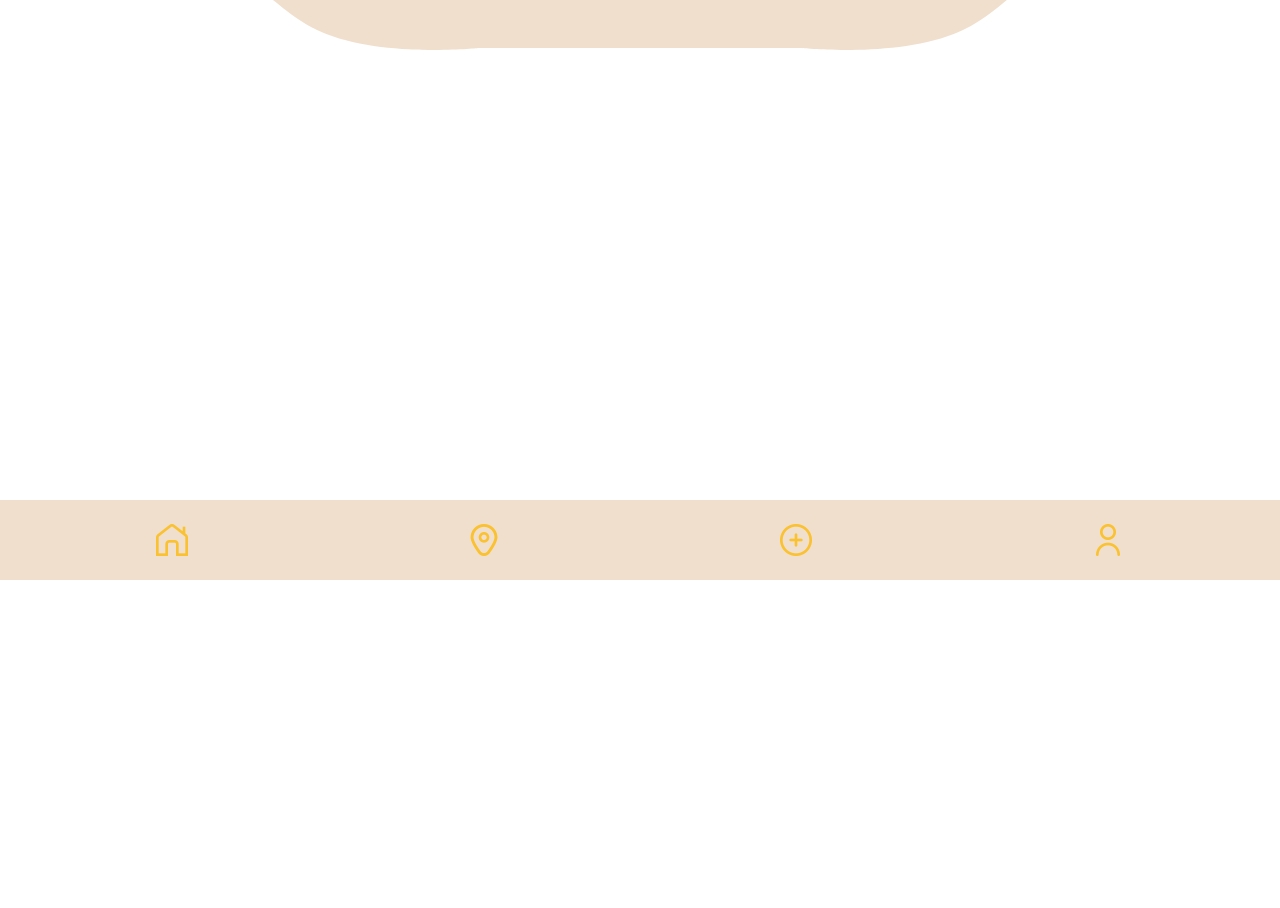
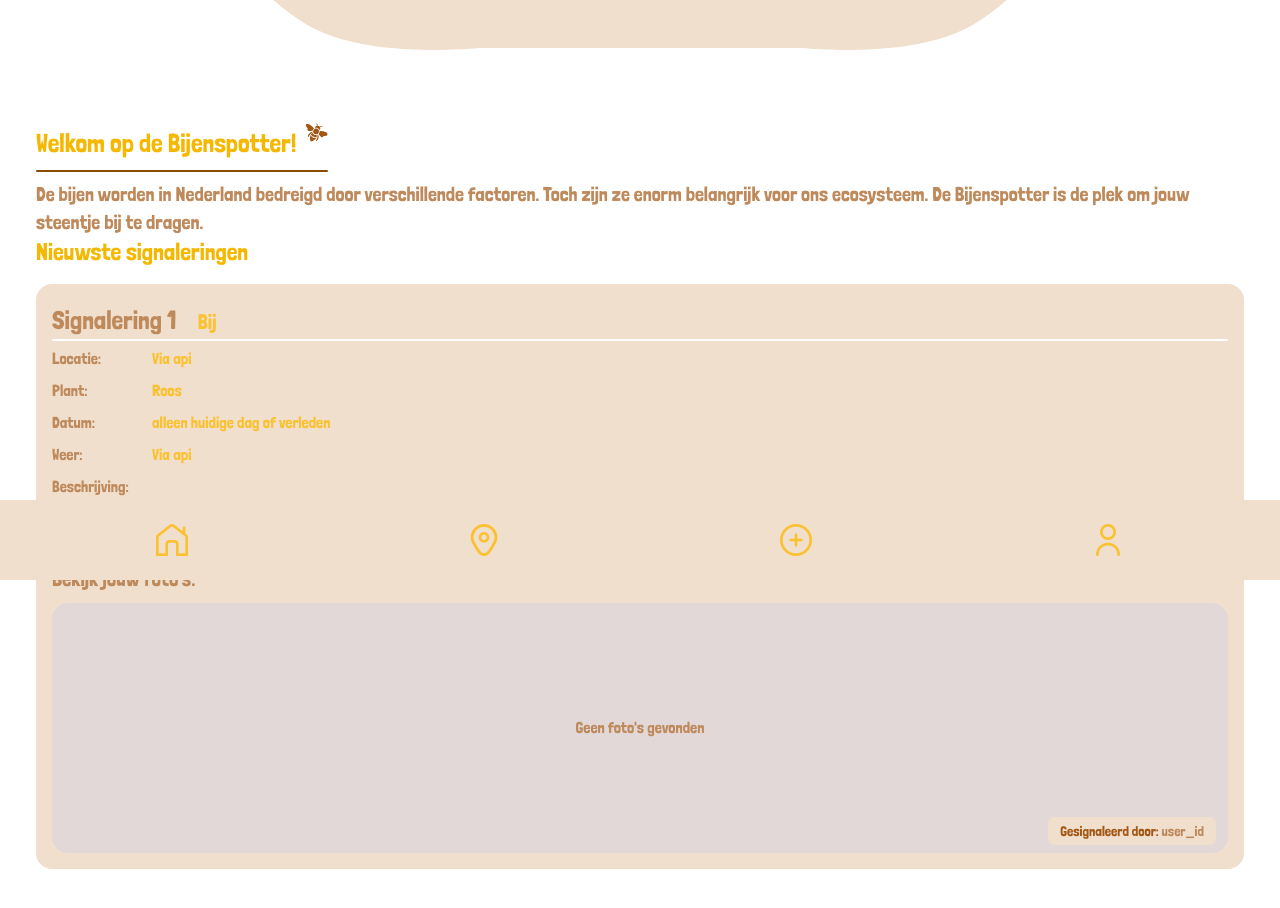
Before and after one commit to BasieDev/hoornaar, a Next.js app: page / in a window 1280 px wide. Shown: the part 220-1128 px from the top of the page. Before the commit the page ends 800 px from the top, so only its background shows below. Built offline with nearby package versions, Linux system fonts and the light colour scheme.

Commit message:
home version 1.0

```diff
--- a/src/pages/index.tsx
+++ b/src/pages/index.tsx
@@ -1,10 +1,10 @@
+import { useState, useEffect } from "react";
 import Image from "next/image";
 import { Geist, Geist_Mono } from "next/font/google";
 import Navbar from "@/components/navbar";
 import LogoSvg from "@/components/logo";
-import MapFilter from "@/components/mapfilter";
-import Containermapfilter from "@/components/containermapfilter";
-
+import Container from "@/components/container";
+import SectionTitle from "@/components/sectiontitle";
 
 const geistSans = Geist({
   variable: "--font-geist-sans",
@@ -17,15 +17,125 @@ const geistMono = Geist_Mono({
 });
 
 export default function Home() {
+  const title = "Welkom op de Bijenspotter!";
+
+  const [showModal, setShowModal] = useState(false);
+  const [imageUrls, setImageUrls] = useState([
+
+  ]);
+  const [currentImage, setCurrentImage] = useState(0);
+
+  useEffect(() => {
+    if (showModal) {
+      document.body.style.overflow = "hidden";
+    } else {
+      document.body.style.overflow = "auto";
+    }
+
+    return () => {
+      document.body.style.overflow = "auto";
+    };
+  }, [showModal]);
+
   return (
-
-    <div className="home pb-[80px]">
+    <div className="home pb-[80px] mb-10">
       <Navbar />
       <header className="LogoSvg">
         <LogoSvg />
       </header>
+      <Container>
+        <SectionTitle title={title} />
+        <p className="text-[#BE895B] text-xl">De bijen worden in Nederland bedreigd door verschillende factoren. Toch zijn ze enorm belangrijk voor ons ecosysteem. De Bijenspotter is de plek om jouw steentje bij te dragen.  </p>
+        <p className="text-[#F5B800] text-2xl">Nieuwste signaleringen  </p>
 
+        <div className="mt-4 flex justify-between mb-10 ">
+          <div className="flex flex-col space-y-6 w-full">
+            <div className="flex flex-col w-full bg-[#F0DFCD] rounded-2xl p-4 ">
+              <div className="text-[#BE895B] text-[26px]">
+                Signalering 1{" "}
+                <span className="text-[21px] text-[#FAC131] ml-4">Bij</span>
+              </div>
 
+              <div className="mb-[6px] h-[2px] w-full bg-white rounded-sm" />
+
+              <div className="text-[#BE895B] text-base space-y-2">
+                <div className="grid grid-cols-[100px_1fr]">
+                  <span>Locatie:</span>
+                  <span className="text-[#FAC131]">Via api</span>
+                </div>
+                <div className="grid grid-cols-[100px_1fr]">
+                  <span>Plant:</span>
+                  <span className="text-[#FAC131]">Roos</span>
+                </div>
+                <div className="grid grid-cols-[100px_1fr]">
+                  <span>Datum:</span>
+                  <span className="text-[#FAC131]">alleen huidige dag of verleden</span>
+                </div>
+                <div className="grid grid-cols-[100px_1fr]">
+                  <span>Weer:</span>
+                  <span className="text-[#FAC131]">Via api</span>
+                </div>
+                <div>
+                  <span>Beschrijving:</span> <br />
+                  <span className="text-[#FAC131]">Hier komt de beschrijving.</span>
+                </div>
+              </div>
+
+              <div className="flex flex-col space-y-2 mt-10 w-full relative">
+                <p className="text-[21px] text-[#BE895B]">Bekijk jouw foto's:</p>
+
+                <div className="w-full h-[250px] bg-[#E3D8D8] rounded-2xl flex items-center justify-center relative overflow-hidden">
+                  {imageUrls.length === 0 ? (
+                    <span className="text-[#BE895B] text-center">
+                      Geen foto's gevonden
+                    </span>
+                  ) : (
+                    <>
+                      <img
+                        src={imageUrls[currentImage]}
+                        alt={`Foto ${currentImage + 1}`}
+                        className="object-cover w-full h-full"
+                      />
+
+                      {imageUrls.length > 1 && (
+                        <>
+                          <button
+                            type="button"
+                            className="absolute left-2 top-1/2 -translate-y-1/2 bg-[#BE895B] rounded-full px-2 py-1"
+                            onClick={() =>
+                              currentImage > 0 && setCurrentImage(currentImage - 1)
+                            }
+                          >
+                            <span className="text-[#A25714] text-3xl inline-block transform -scale-x-100">
+                              &#10132;
+                            </span>
+                          </button>
+
+                          <button
+                            type="button"
+                            className="absolute right-2 top-1/2 -translate-y-1/2 bg-[#BE895B] rounded-full px-2 py-1"
+                            onClick={() =>
+                              currentImage < imageUrls.length - 1 &&
+                              setCurrentImage(currentImage + 1)
+                            }
+                          >
+                            <span className="text-[#A25714] text-3xl">&#10132;</span>
+                          </button>
+                        </>
+                      )}
+
+                    </>
+
+                  )}
+                  <div className="absolute bottom-2 right-3 bg-[#F0DFCD] bg-opacity-70  text-[#A25714] text-sm px-3 py-1 rounded-md ">
+                        Gesignaleerd door: <span className="text-[#BE895B] ">user_id</span>
+                      </div>
+                </div>
+              </div>
+            </div>
+          </div>
+        </div>
+      </Container>
     </div>
   );
 }
--- a/src/pages/profile.tsx
+++ b/src/pages/profile.tsx
@@ -37,7 +37,7 @@ export default function Profile() {
   }, [showModal]);
 
   return (
-    <div className="home pb-[80px] min-h-screen flex flex-col relative">
+    <div className="profile pb-[80px] min-h-screen flex flex-col relative">
       <Navbar />
       <header className="LogoSvg">
         <LogoSvg />
```
